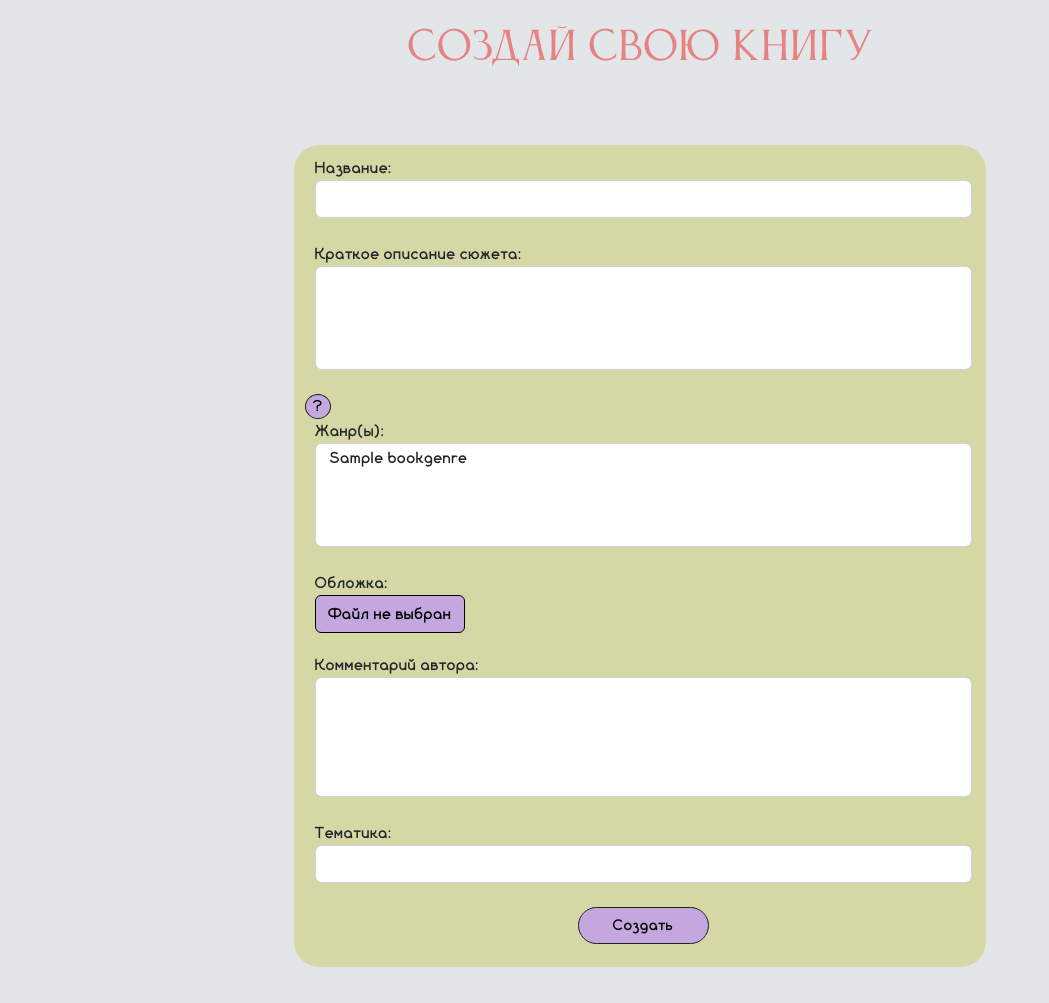
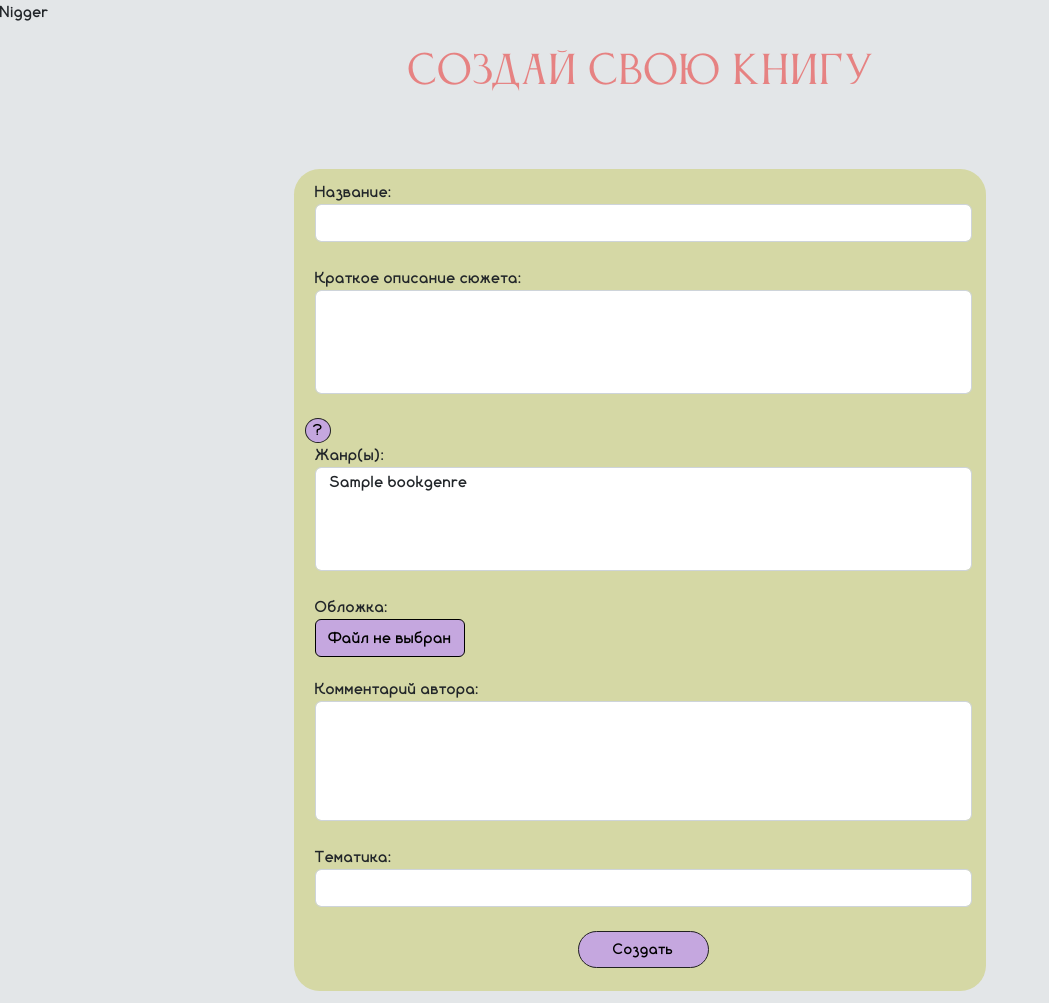
Before and after one commit to Kovr1k/Shelf, a Django app: page /books/createBook/ in a window 1280 px wide. Shown: the whole page, without its empty margins (0-1049 px from the left). Before the commit the page ends 967 px from the top, so only its background shows below. Run offline with Django 4.2, Linux system fonts and the light colour scheme; tables that the repository leaves empty hold one stand-in row (values such as "Sample post"); some libraries are stand-ins or nearby versions.

Commit message:
Проверка тест N

```diff
--- a/templates/main/createBook.html
+++ b/templates/main/createBook.html
@@ -4,7 +4,7 @@
 
 {% block main %}
 {% load static %}
-
+Nigger
     <link rel="stylesheet" href="{% static 'css/main/createBook.css' %}">
 
     <div class="container-fluid headBlock">
```
